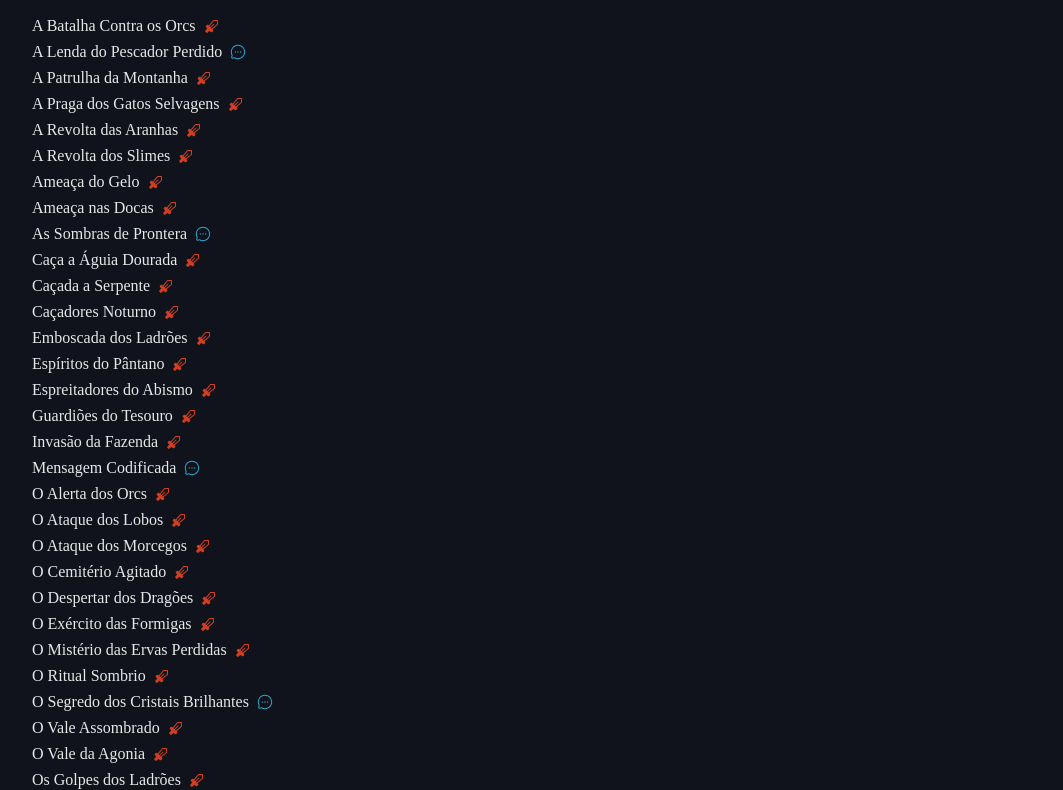
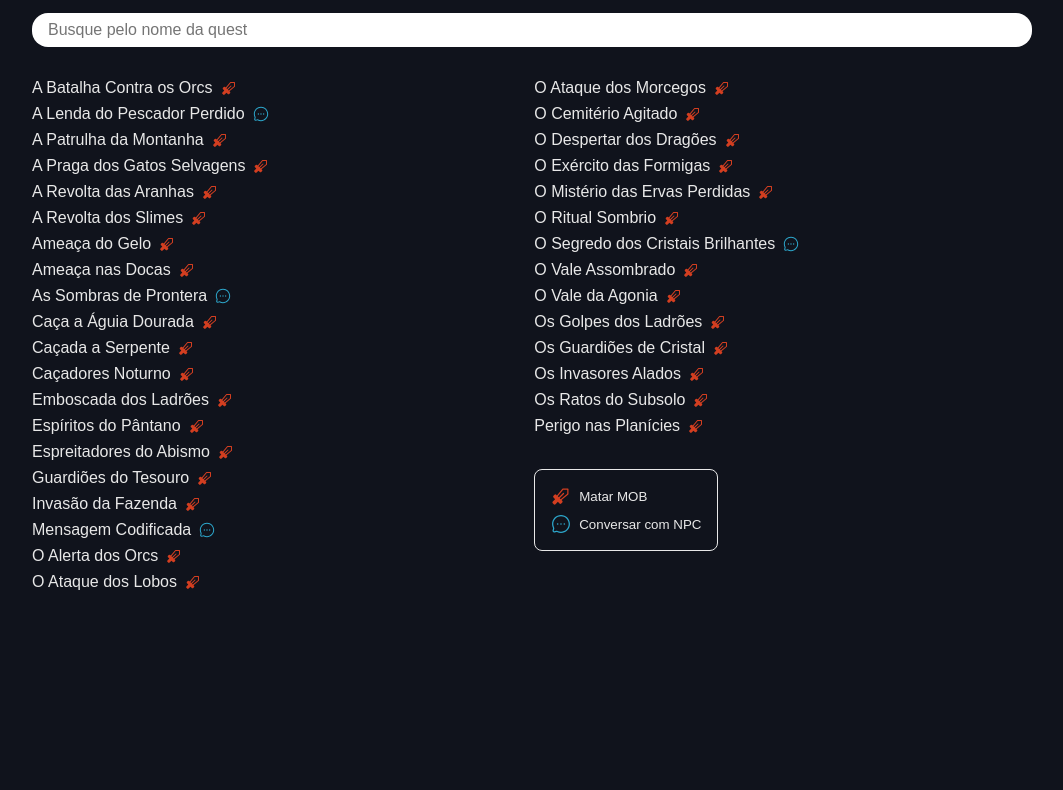
Before and after one commit to uniaodk/ragnarok-tools, a plain HTML site: page assets/view/daily_quest.html in a window 1280 px wide. Shown: the part 84-874 px from the top of the page, without its empty margins (108-1171 px from the left). After the commit the page ends 800 px from the top, so only its background shows below. Drawn offline with Linux system fonts and the light colour scheme; a web font is replaced by a local one.

Commit message:
feat: Best daily quest home page

```diff
--- a/assets/controller/daily_quest_controller.js
+++ b/assets/controller/daily_quest_controller.js
@@ -1,9 +1,16 @@
 window.onload = function () {
-  const section_daily_quest = document.getElementById("section-daily-quest");
+  const body_daily_quest = document.getElementById("body-daily-quest");
+  const header_daily_quest = document.getElementById("header-daily-quest");
   const daily_quest_id = route.get_param("daily_quest_id");
   if (daily_quest_id) {
-    section_daily_quest.innerHTML = daily_quest_service.build_quest_page(daily_quest_db[daily_quest_id]);
+    body_daily_quest.innerHTML = daily_quest_service.build_quest_page(daily_quest_db[daily_quest_id]);
     return;
   }
-  section_daily_quest.innerHTML = daily_quest_service.build_ul_template();
+  header_daily_quest.innerHTML = daily_quest_service.build_header_daily_quest();
+  body_daily_quest.innerHTML = daily_quest_service.build_ul_template();
 }
+
+function on_change_search(event) {
+  const body_daily_quest = document.getElementById("body-daily-quest");
+  body_daily_quest.innerHTML = daily_quest_service.build_ul_template(event.target.value);
+}
--- a/assets/css/daily_quest.css
+++ b/assets/css/daily_quest.css
@@ -5,7 +5,9 @@ main {
 .rt-daily-quest___list {
   display: flex;
   flex-direction: column;
-  gap: .5rem;
+  gap: .5rem 2rem;
+  flex-wrap: wrap;
+  height: calc(100dvh - 18rem);
 }
 
 .rt-daily-quest___item {
@@ -18,12 +20,37 @@ main {
   height: 16px;
 }
 
+.rt-daily-quest___legend img.sword,
 .rt-daily-quest___item img.sword {
   filter: var(--highlight-icon-filter);
 }
 
+.rt-daily-quest___legend img.chat_quest,
 .rt-daily-quest___item img.chat_quest {
   filter: var(--highlight-secondary-icon-filter);
+}
+
+.rt-daily-quest___legend {
+  display: flex;
+  flex-direction: column;
+  width: fit-content;
+  padding: 1rem;
+  border: 1px solid var(--light-color);
+  border-radius: .5rem;
+  margin-bottom: 1rem;
+  gap: .5rem
+}
+
+#search-daily-quest {
+  min-width: 300px;
+  margin-bottom: 2rem;
+
+}
+
+.rt-daily-quest___legend .legend {
+  display: flex;
+  gap: .5rem;
+  align-items: center;
 }
 
 .rt-daily-quest___mobs {
@@ -133,3 +160,10 @@ main {
   align-items: center;
   gap: 2rem;
 }
+
+@media screen and (max-width: 720px) {
+
+  .rt-daily-quest___list {
+    flex-wrap: nowrap;
+  }
+}
--- a/assets/css/reset.css
+++ b/assets/css/reset.css
@@ -1,6 +1,9 @@
+@import url('https://fonts.cdnfonts.com/css/jetbrains-mono');
+
 * {
   margin: 0;
   padding: 0;
   box-sizing: border-box;
   list-style: none;
+  font-family: 'JetBrains Mono', sans-serif;
 }
--- a/assets/css/style.css
+++ b/assets/css/style.css
@@ -38,6 +38,7 @@ input {
   padding: .5rem 1rem;
   border-radius: 1rem;
   border: none;
+  font-size: 1rem;
   color: var(--dark-color);
 }
 
@@ -52,7 +53,7 @@ a:hover {
 
 h1 {
   margin-bottom: 2rem;
-  font-size: 2rem;
+  font-size: 1.8rem;
 }
 
 hr.underline {
@@ -106,3 +107,7 @@ pre {
 .sprite {
   filter: drop-shadow(0px 0px 6px #fff);
 }
+
+.highlight {
+  color: var(--highlight-color) !important;
+}
--- a/assets/service/daily_quest_service.js
+++ b/assets/service/daily_quest_service.js
@@ -1,25 +1,49 @@
 const daily_quest_service = {};
 
+const KILL_MOB = { name: 'sword', title: "Matar MOB" };
+const NPC_CHAT = { name: 'chat_quest', title: "Conversar com NPC" };
+
+
 daily_quest_service.get_type_quest = (daily_quest) => {
-  return daily_quest.mob_kill ? { name: 'sword', title: "Matar mob" } : { name: 'chat_quest', title: "Conversar com NPC" };
+  return daily_quest.mob_kill ? KILL_MOB : NPC_CHAT;
 };
 
-daily_quest_service.build_ul_template = function () {
-  const header = `<h1>Daily Quests:</h1>
-    <ul class="rt-daily-quest___list">`;
-  return daily_quest_db.all.reduce((template, quest) => {
+daily_quest_service.build_legend_type_quest = () => {
+  return [KILL_MOB, NPC_CHAT].reduce((template, type) => {
+    return template + `<div class="legend">
+      <img class="${type.name}" src="../icon/${type.name}.svg" alt="Type Quest ${type.name}"/>
+      <small>${type.title}</small>
+      </div>
+    `;
+  }, '<div class="rt-daily-quest___legend">') + '</div>';
+}
+
+daily_quest_service.build_header_daily_quest = function () {
+  return `<h1>Daily Quests</h1>
+    <input id="search-daily-quest" type="search" placeholder="Busque pelo nome da quest" onkeyup="on_change_search(event)"/>
+    `
+}
+
+daily_quest_service.build_ul_template = function (criteria = null) {
+  const daily_quest_filtered = daily_quest_db.all.filter(quest => criteria == null || criteria == '' || quest.name.trim().toLowerCase().includes(criteria.trim().toLowerCase()));
+  if (daily_quest_filtered.length === 0) {
+    return `<ul class="rt-daily-quest___list"><li>Nenhuma quest encontrada!</li></ul>`
+  }
+  return daily_quest_filtered.reduce((template, quest) => {
     const type_quest = daily_quest_service.get_type_quest(quest);
     return template + `
       <li class="rt-daily-quest___item">
-        <a href="../view/daily_quest.html?daily_quest_id=${quest.id}" target="_blank">${quest.name}</a>
+        <a href="../view/daily_quest.html?daily_quest_id=${quest.id}">${quest.name}</a>
         <img class="${type_quest.name}" src="../icon/${type_quest.name}.svg" title="${type_quest.title}" alt="Ícone Tipo Quest"/>
       </li>`
-  }, header) + "</ul>";
+  }, '<ul class="rt-daily-quest___list">') + `
+    <br><li>${daily_quest_service.build_legend_type_quest()}</li>
+  </ul>`;
 }
 
 daily_quest_service.build_quest_page = function (daily_quest) {
   const delivery_message = `Receber recompensa ${daily_quest.messages ? "em um dos seguintes NPC:" : "em:"}`;
-  return `
+  return `<a class="highlight" href="../view/daily_quest.html">Daily Quest</a>
   <h1>${daily_quest.name}</h1>
   ${daily_quest_service.build_mob_kill_details(daily_quest.mob_kill)}
   ${daily_quest_service.build_npc_sequence_location(daily_quest.npc_sequence)}
@@ -51,7 +75,7 @@ daily_quest_service.build_mob_kill_details = function (mob_kill) {
           <img class="sprite" src="${link.mob_image(mob.mob_id)}" alt="Mob Image" />
         </div>
         <div class="rt-daily-quest___location">
-          <img width="100" height="100" src="${link.map_image(mob.map_spawn)}" alt="Mapa Spawn" />
+          <img width="100" height="100" src="${link.map_image(mob.map_spawn)}" alt="Mapa Spawn"/>
           <a href="${link.map_url(mob.map_spawn)}" target="_blank">${mob.map_spawn.toLowerCase()}</a>
         </div>
       </div>
--- a/assets/view/daily_quest.html
+++ b/assets/view/daily_quest.html
@@ -17,8 +17,13 @@
 <body class="dark-mode">
 
   <main>
-    <section id="section-daily-quest">
-      <!-- BUILD TEMPLATE BY JS -->
+    <section>
+      <div id="header-daily-quest">
+        <!-- BUILD TEMPLATE BY JS -->
+      </div>
+      <div id="body-daily-quest">
+        <!-- BUILD TEMPLATE BY JS -->
+      </div>
     </section>
   </main>
 
```
